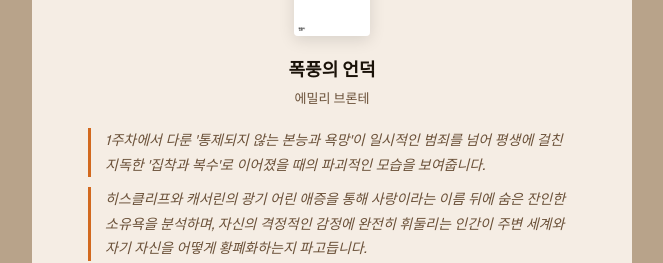
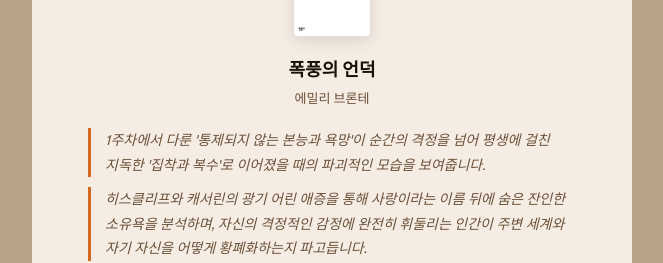
Before and after one commit to LinkyDev01/linky-lounge-homepage, a Next.js app: page /lazyday in a window 1280 px wide. Shown: the part 2900-3163 px from the top of the page, without its empty margins (308-971 px from the left). Built offline with nearby package versions, Linux system fonts and the light colour scheme; a web font is replaced by a local one.

Commit message:
fix: 폭풍의 언덕 인용구 텍스트 수정

```diff
--- a/app/(main)/lazyday/book-config.ts
+++ b/app/(main)/lazyday/book-config.ts
@@ -88,7 +88,7 @@ export const season3Config: SeasonConfig = {
       title: "폭풍의 언덕",
       author: "에밀리 브론테",
       quotes: [
-        "1주차에서 다룬 '통제되지 않는 본능과 욕망'이 일시적인 범죄를 넘어 평생에 걸친 지독한 '집착과 복수'로 이어졌을 때의 파괴적인 모습을 보여줍니다.",
+        "1주차에서 다룬 '통제되지 않는 본능과 욕망'이 순간의 격정을 넘어 평생에 걸친 지독한 '집착과 복수'로 이어졌을 때의 파괴적인 모습을 보여줍니다.",
         "히스클리프와 캐서린의 광기 어린 애증을 통해 사랑이라는 이름 뒤에 숨은 잔인한 소유욕을 분석하며, 자신의 격정적인 감정에 완전히 휘둘리는 인간이 주변 세계와 자기 자신을 어떻게 황폐화하는지 파고듭니다.",
       ],
       paragraphs: [],
```
